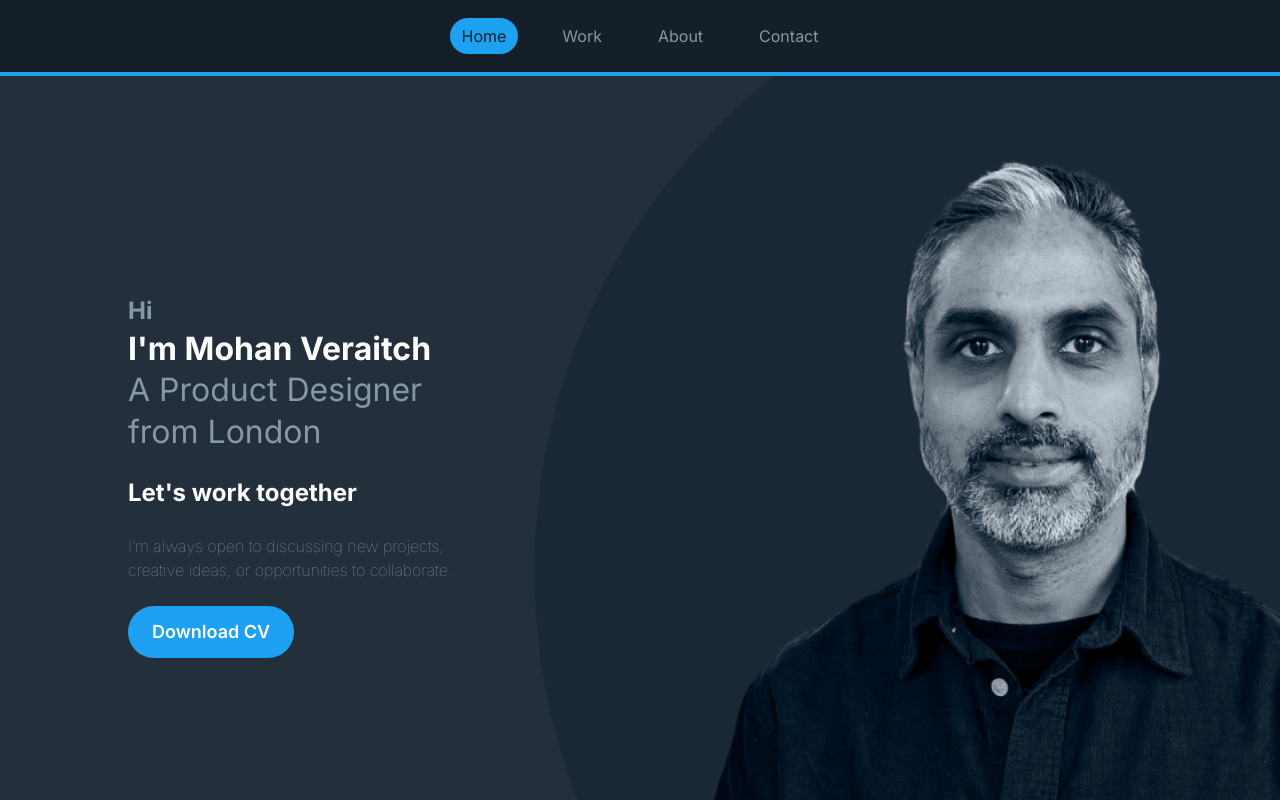
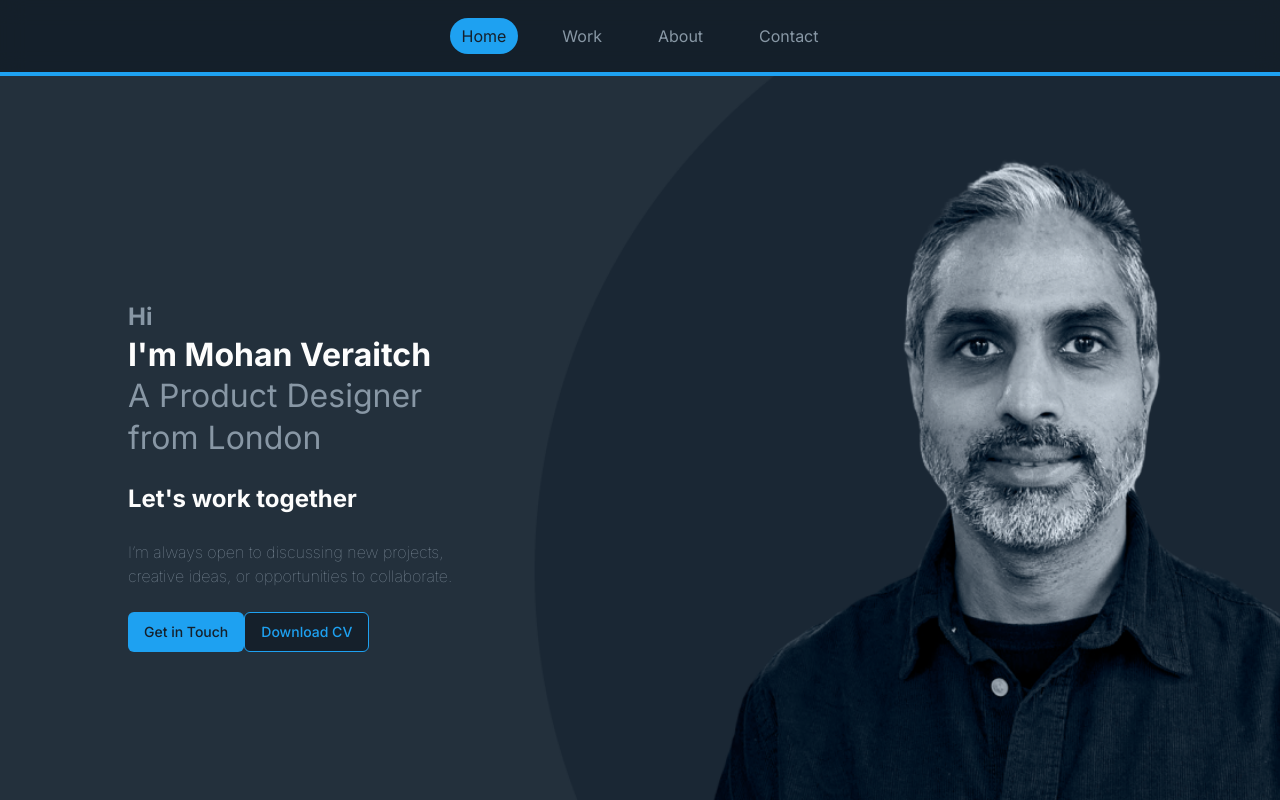
Before and after one commit to mohan-dev-ji/mv-portfolio-2024, a Next.js app: page / in a window 1280 px wide. Shown: the top 800 px of the page. Built offline with nearby package versions, Linux system fonts and the light colour scheme.

Commit message:
shadcn add buttons

```diff
--- a/package.json
+++ b/package.json
@@ -10,10 +10,12 @@
     "lint": "next lint"
   },
   "dependencies": {
+    "@radix-ui/react-slot": "^1.1.0",
+    "class-variance-authority": "^0.7.0",
     "clsx": "^2.1.1",
     "next": "15.0.3",
-    "react": "19.0.0-rc-66855b96-20241106",
-    "react-dom": "19.0.0-rc-66855b96-20241106",
+    "react": "^18.3.1",
+    "react-dom": "^18.3.1",
     "tailwind-merge": "^2.5.4"
   },
   "devDependencies": {
--- a/src/app/components/sections/Hero.tsx
+++ b/src/app/components/sections/Hero.tsx
@@ -1,5 +1,8 @@
+"use client"
+
 import Image from 'next/image';
 import { heroData } from '@/app/data/homeHero';
+import { Button } from "@/components/ui/button";
 
 const Hero = () => {
   return (
@@ -29,9 +32,11 @@
 
           <p className="md:text-p text-s text-secondary mb-6">{heroData.intro}</p>
 
-          <button className="bg-accent text-primary px-6 py-3 rounded-full text-lg font-semibold hover:bg-opacity-80 transition-colors">
+          {/* <button className="bg-accent text-primary px-6 py-3 rounded-full text-lg font-semibold hover:bg-opacity-80 transition-colors">
             {heroData.primary}
-          </button>
+          </button> */}
+          <Button variant="default">Get in Touch</Button>
+          <Button variant="outline">Download CV</Button>
         </div>
         </div>
       </div>
--- /dev/null
+++ b/src/components/ui/button.tsx
@@ -0,0 +1,56 @@
+import * as React from "react"
+import { Slot } from "@radix-ui/react-slot"
+import { cva, type VariantProps } from "class-variance-authority"
+
+import { cn } from "@/lib/utils"
+
+const buttonVariants = cva(
+  "inline-flex items-center justify-center gap-2 whitespace-nowrap rounded-md text-sm font-medium ring-offset-background transition-colors focus-visible:outline-none focus-visible:ring-2 focus-visible:ring-ring focus-visible:ring-offset-2 disabled:pointer-events-none disabled:opacity-50 [&_svg]:pointer-events-none [&_svg]:size-4 [&_svg]:shrink-0",
+  {
+    variants: {
+      variant: {
+        default: "bg-accent text-background hover:text-primary",
+        destructive:
+          "bg-destructive text-destructive-foreground hover:bg-destructive/90",
+        outline:
+          "border border-accent text-accent bg-background hover:bg-accent hover:text-background hover:border-background",
+        secondary:
+          "bg-secondary text-secondary-foreground hover:bg-secondary/80",
+        ghost: "hover:bg-accent hover:text-accent-foreground",
+        link: "text-primary underline-offset-4 hover:underline",
+      },
+      size: {
+        default: "h-10 px-4 py-2",
+        sm: "h-9 rounded-md px-3",
+        lg: "h-11 rounded-md px-8",
+        icon: "h-10 w-10",
+      },
+    },
+    defaultVariants: {
+      variant: "default",
+      size: "default",
+    },
+  }
+)
+
+export interface ButtonProps
+  extends React.ButtonHTMLAttributes<HTMLButtonElement>,
+    VariantProps<typeof buttonVariants> {
+  asChild?: boolean
+}
+
+const Button = React.forwardRef<HTMLButtonElement, ButtonProps>(
+  ({ className, variant, size, asChild = false, ...props }, ref) => {
+    const Comp = asChild ? Slot : "button"
+    return (
+      <Comp
+        className={cn(buttonVariants({ variant, size, className }))}
+        ref={ref}
+        {...props}
+      />
+    )
+  }
+)
+Button.displayName = "Button"
+
+export { Button, buttonVariants }
```
Also changed, not shown: 1 other file (tests, documents, lock files or other folders).
